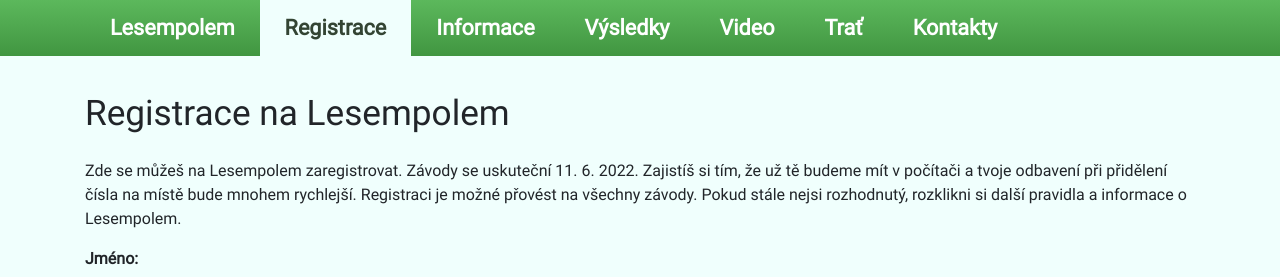
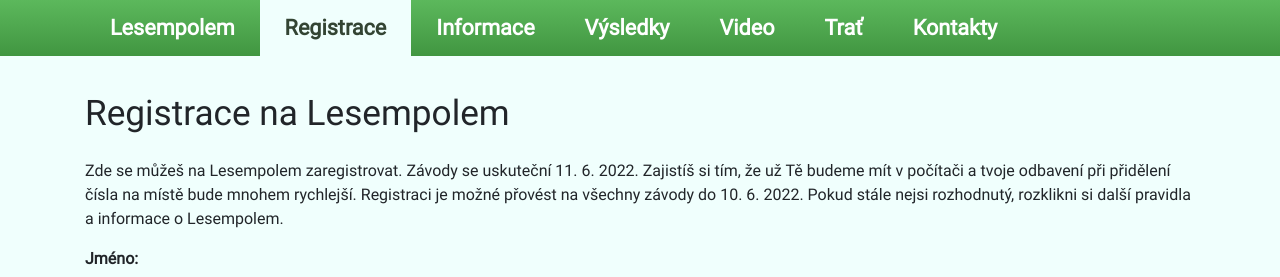
Before and after one commit to kotrzina/lesempolem, a React (Create React App) app in the folder frontend/: page /registrace.html in a window 1280 px wide. Shown: the top 277 px of the page. Built offline with nearby package versions, Linux system fonts and the light colour scheme; no server answers.

Commit message:
Add info about registration

```diff
--- a/frontend/src/pages/Registration/RegistrationForm/RegistrationForm.tsx
+++ b/frontend/src/pages/Registration/RegistrationForm/RegistrationForm.tsx
@@ -145,10 +145,10 @@ export const RegistrationForm: FC<Props> = (props) => {
             <Col md={12}>
                 <h1>Registrace na Lesempolem</h1>
                 <p>
-                    Zde se můžeš na Lesempolem zaregistrovat. Závody se uskuteční 11. 6. 2022. Zajistíš si tím, že už tě
-                    budeme mít v počítači a tvoje odbavení při přidělení čísla na místě bude mnohem rychlejší.
-                    Registraci je možné přovést na všechny závody. Pokud stále nejsi rozhodnutý, rozklikni si další
-                    pravidla a informace o Lesempolem.
+                    Zde se můžeš na Lesempolem zaregistrovat. Závody se uskuteční 11.&nbsp;6.&nbsp;2022. Zajistíš si
+                    tím, že už Tě budeme mít v počítači a tvoje odbavení při přidělení čísla na místě bude mnohem
+                    rychlejší. Registraci je možné přovést na všechny závody do 10.&nbsp;6.&nbsp;2022. Pokud stále nejsi
+                    rozhodnutý, rozklikni si další pravidla a informace o Lesempolem.
                 </p>
 
                 <Alert show={!props.enabled} variant={"danger"}>Registrace není možná.</Alert>
```
